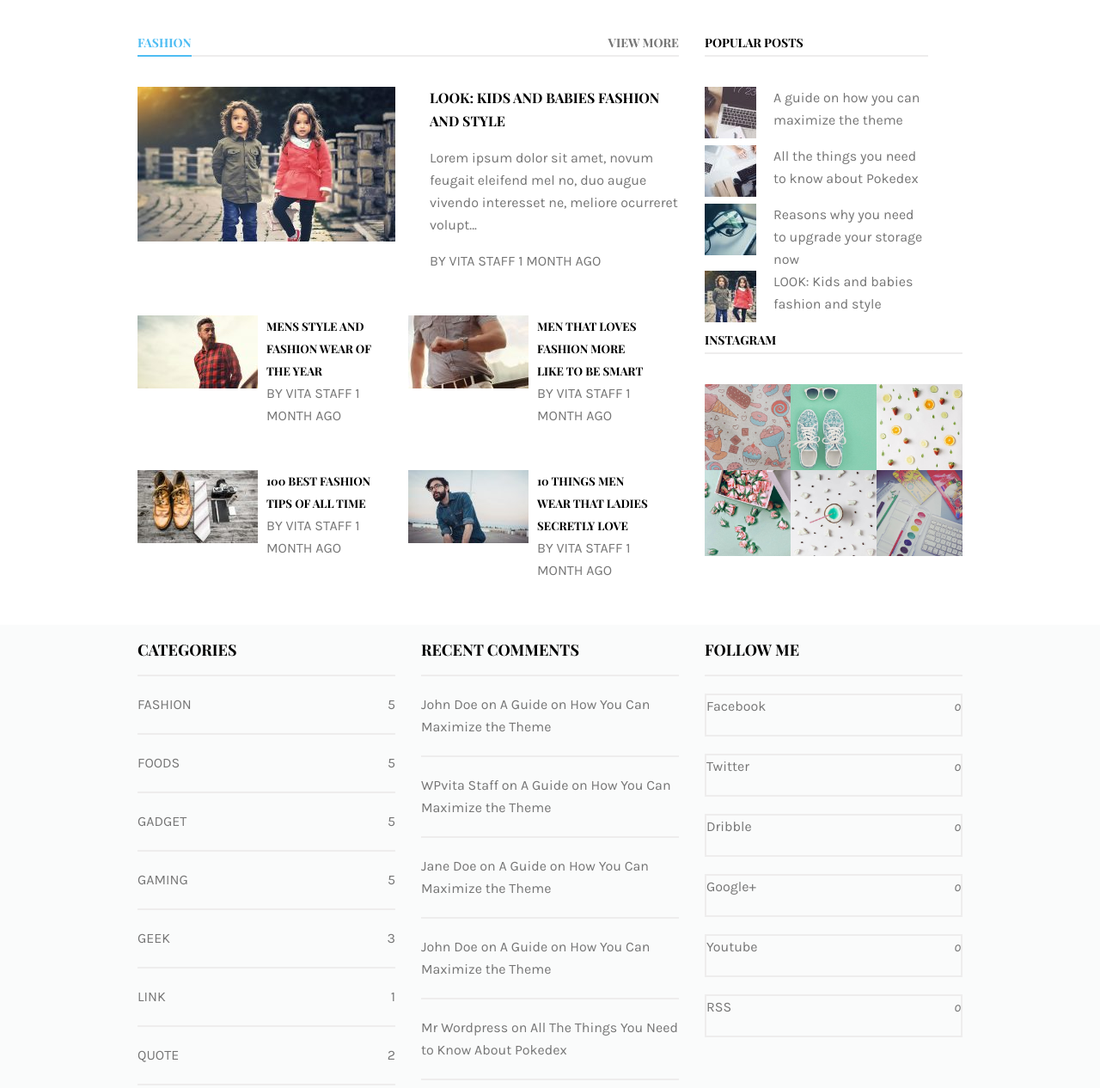
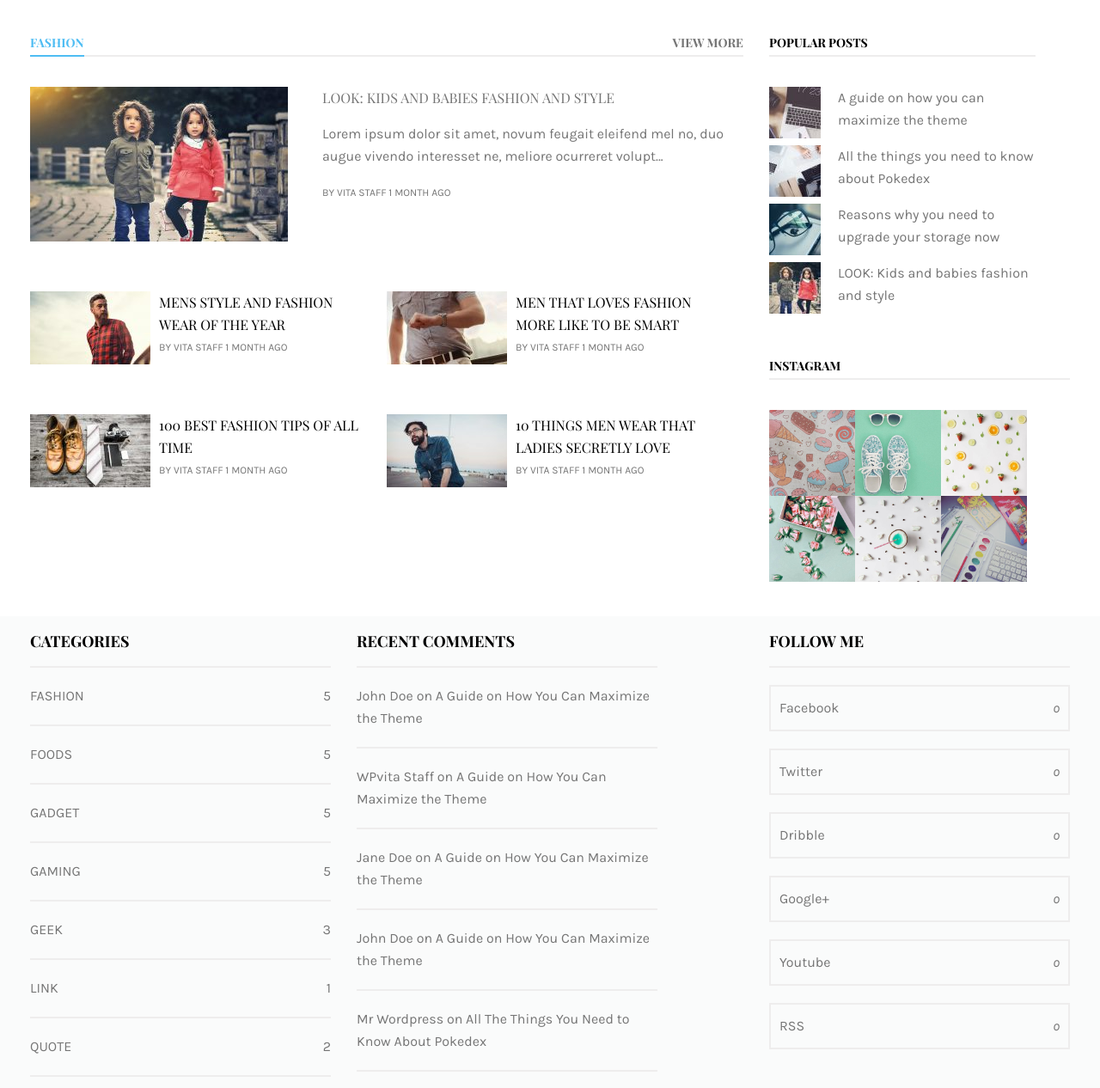
Before and after one commit to bogdan-karlenko/template-layout, a plain HTML site: page index.html in a window 1280 px wide. Shown: the part 677-1943 px from the top of the page at 86% size. Drawn offline with nearby package versions, Linux system fonts and the light colour scheme; a web font is replaced by a local one.

Commit message:
first style

```diff
--- a/main.css
+++ b/main.css
@@ -66,9 +66,10 @@ h4 {
   padding-bottom: 1px;
 }
 
-.post-title a {
+h5 {
   font-size: 16px;
   color: black;
+  font-weight: normal;
 }
 
 ul {
@@ -96,7 +97,7 @@ li {
 }
 
 .container {
-  width: 960px;
+  width: 1210px;
   margin: 0 auto;
   padding: 0 15px;
 }
@@ -140,7 +141,9 @@ li {
 
 .header-search {
   float: right;
+  line-height: 60px;
 }
+
 
 .header-nav {
   float: left;
@@ -169,6 +172,7 @@ li {
 
 .header-slider-img {
   float: left;
+  margin: 0 auto;
 }
 
 .header-slider-content {
@@ -197,11 +201,11 @@ li {
 
 .main-sidebar {
   float: right;
-  max-width: 300px;
+  max-width: 350px;
 }
 
 .main-content {
-  width: calc(100% - 330px);
+  width: calc(100% - 380px);
   float: left;
   margin-right: 30px;
 }
@@ -215,12 +219,14 @@ li {
   padding-bottom: 5px;
   border-bottom: 2px solid #4fbdf3;
 }
+
 .style1-big {
   margin-bottom: 50px;
 }
 
 .style1-big-img {
   float: left;
+  height: 100%;
 }
 
 .style1-big-content {
@@ -237,6 +243,7 @@ li {
 
 .style1-small-img {
   float: left;
+  margin: auto 0;
 }
 
 .style1-small-content {
@@ -246,10 +253,15 @@ li {
 
 .post-meta {
   text-transform: uppercase;
+  font-size: 12px;
 }
 
 .sidebar-popular {
-  width: 260px;
+  width: 310px;
+}
+
+.widget-content {
+  margin-bottom: 40px;
 }
 
 .widget-post::after {
@@ -281,20 +293,20 @@ li {
 
 .footer-categories {
   float: left;
-  width: 300px;
+  width: 350px;
   margin-right: 30px;
   text-transform: uppercase;
 }
 
 .footer-recent {
   float: left;
-  width: 300px;
+  width: 350px;
   margin-right: 30px;
 }
 
 .footer-social {
   float: right;
-  width: 300px;
+  width: 350px;
 }
 
 footer h3,
@@ -305,7 +317,12 @@ footer li {
 }
 
 .footer-social li {
+  height: 50px;
+  line-height: 50px;
   border: 2px solid #eeeded;
+  padding-left: 10px;
+  padding-right: 10px;
+  padding-bottom: 0;
 }
 
 .footer-categories span {
```
Lines whose indentation alone changed are shown as unchanged.
